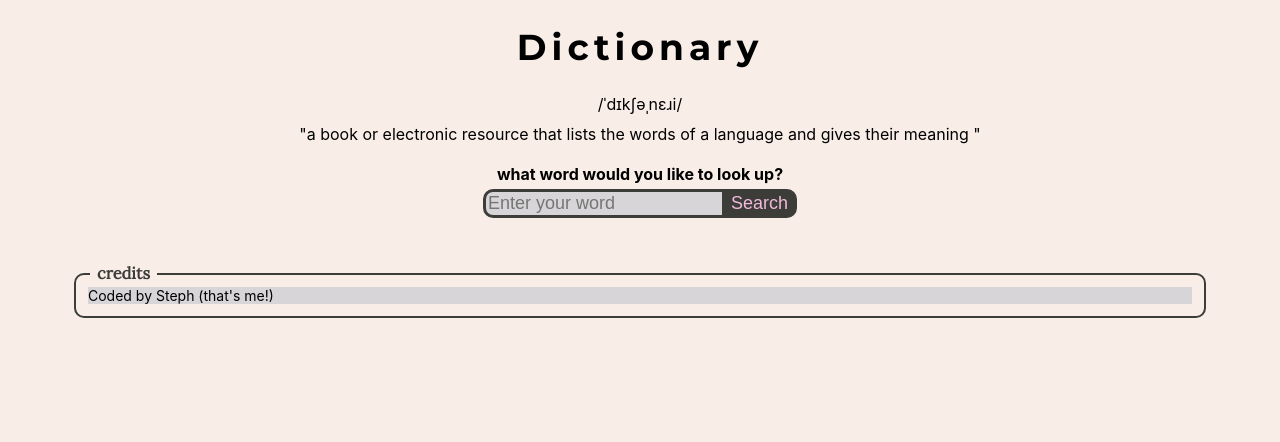
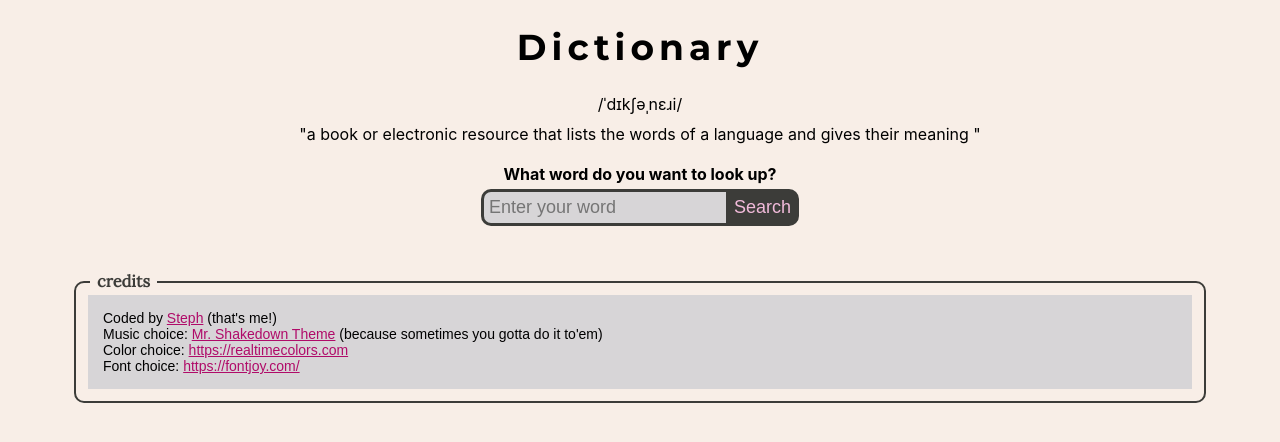
Before and after one commit to NasodQueen/dictionary-project, a React (Create React App) app: page / in a window 1280 px wide. Shown: the top 442 px of the page. Built offline with nearby package versions, Linux system fonts and the light colour scheme; a web font is replaced by a local one.

Commit message:
Even more CSS changes (I broke some of the things in the process)

```diff
--- a/src/App.css
+++ b/src/App.css
@@ -79,6 +79,7 @@ html {
 footer {
   margin: 10px;
   font-size: 14px;
+  max-width: 90vw;
 }
 
 footer h3 {
@@ -92,3 +93,12 @@ footer h3 {
   border-radius: 10px;
   margin: 25px 0;
 }
+
+.App a {
+  color: var(--accent);
+  transition: all ease-in-out 100ms;
+}
+
+a:hover {
+  color: var(--primary);
+}
--- a/src/App.js
+++ b/src/App.js
@@ -11,16 +11,50 @@ function App() {
         "a book or electronic resource that lists the words of a language and
         gives their meaning "
       </div>
-      <div className="header-enter-text">
-        what word would you like to look up?
-      </div>
+      <div className="header-enter-text">What word do you want to look up?</div>
       <main>
         <Dictionary />
       </main>
       <footer>
         <div>
           <h3>credits</h3>
-          <div className="footer-text">Coded by Steph (that's me!)</div>
+          <div className="footer-text">
+            <p>
+              Coded by{" "}
+              <a
+                href="https://portfolio-project-823c68.netlify.app/"
+                target="_blank"
+                rel="noreferrer"
+              >
+                Steph
+              </a>{" "}
+              (that's me!)
+              <br />
+              Music choice:{" "}
+              <a
+                href="https://youtu.be/jC9RY86fKjM"
+                target="_blank"
+                rel="noreferrer"
+              >
+                Mr. Shakedown Theme
+              </a>{" "}
+              (because sometimes you gotta do it to'em)
+              <br />
+              Color choice:{" "}
+              <a
+                href="https://realtimecolors.com"
+                target="_blank"
+                rel="noreferrer"
+              >
+                https://realtimecolors.com
+              </a>
+              <br />
+              Font choice:{" "}
+              <a href="https://fontjoy.com/" target="_blank" rel="noreferrer">
+                https://fontjoy.com/
+              </a>
+            </p>
+          </div>
         </div>
       </footer>
     </div>
--- a/src/Definitions.js
+++ b/src/Definitions.js
@@ -4,6 +4,6 @@ export default function Definitions(props) {
   if (props.definitions) {
     return <div className="Definitions">{props.definitions}</div>;
   } else {
-    return null;
+    return <div className="Definitions"></div>;
   }
 }
--- a/src/Dictionary.css
+++ b/src/Dictionary.css
@@ -22,7 +22,7 @@ h4 {
   font-weight: normal;
   margin: 0 0 10px 5px;
   display: inline;
-  font-size: 20px;
+  font-size: 1rem;
 }
 
 p {
@@ -51,6 +51,7 @@ form {
   background-color: var(--secondary);
   border-right: none;
   font-size: 18px;
+  padding: 5px;
 }
 
 .form-button {
@@ -60,6 +61,7 @@ form {
   background-color: var(--primary);
   color: var(--background2);
   font-size: 18px;
+  padding: 5px;
 }
 
 .definition-example,
@@ -72,9 +74,17 @@ form {
 }
 
 .basics-grid {
-  display: grid;
-  grid-template-columns: repeat(8, 1fr);
   margin: 10px;
+}
+
+.phonetics-grid {
+  padding-left: 10px;
+  margin-top: 10px;
+}
+
+.phonetics-audio,
+.phonetics-text {
+  display: inline;
 }
 
 a,
@@ -120,3 +130,7 @@ a:visited {
 .Examples {
   margin: 0 10px 10px 10px;
 }
+
+.spacer-div {
+  margin-bottom: 10px;
+}
--- a/src/Examples.js
+++ b/src/Examples.js
@@ -8,6 +8,6 @@ export default function Examples(props) {
       </div>
     );
   } else {
-    return null;
+    return <div className="Examples"></div>;
   }
 }
--- a/src/PhoneticAudio.js
+++ b/src/PhoneticAudio.js
@@ -18,7 +18,7 @@ export default function PhoneticAudio(props) {
 
   if (props.phonetics.audio) {
     return (
-      <div>
+      <div className="phonetics-audio">
         <button className="sound-button" onClick={handledClick}>
           {/* <a href={props.phonetics.audio} rel="noreferrer" target="_blank"> */}
           <IconVolume size={24} />
@@ -28,7 +28,7 @@ export default function PhoneticAudio(props) {
     );
   } else {
     return (
-      <div>
+      <div className="phonetics-audio">
         <button className="sound-button-disabled">
           <IconVolumeOff size={24} />
         </button>
--- a/src/Results.js
+++ b/src/Results.js
@@ -13,17 +13,18 @@ export default function Results(props) {
       <div>
         <h3>basics</h3>
         <div className="Results">
+          <div className="spacer-div"></div>
           <h2>{props.results.word}</h2>
-          <div className="basics-grid">
+          <ul className="basics-grid">
             {props.results.phonetics.map(function (phonetic, index) {
               return (
-                <div key={index} className="phonetics-grid">
+                <li key={index} className="phonetics-grid">
                   <PhoneticAudio phonetics={phonetic} />
                   <PhoneticText phonetics={phonetic} />
-                </div>
+                </li>
               );
             })}
-          </div>
+          </ul>
         </div>
         {props.results.meanings.map(function (meaning, index) {
           return (
--- /dev/null
+++ b/src/Synonyms.css
@@ -0,0 +1,14 @@
+.Synonyms {
+  margin: 0 0 25px 10px;
+  padding: 0;
+}
+
+.Synonyms li {
+  display: inline;
+  list-style: none;
+  background-color: var(--primary);
+  color: var(--secondary);
+  border-radius: 50px;
+  padding: 3px 9px;
+  margin-right: 5px;
+}
--- a/src/Synonyms.js
+++ b/src/Synonyms.js
@@ -1,4 +1,6 @@
 import React from "react";
+
+import "./Synonyms.css";
 
 export default function Synonyms(props) {
   if (props.synonyms) {
@@ -10,6 +12,6 @@ export default function Synonyms(props) {
       </ul>
     );
   } else {
-    return null;
+    return <ul className="Synonyms"></ul>;
   }
 }
```
